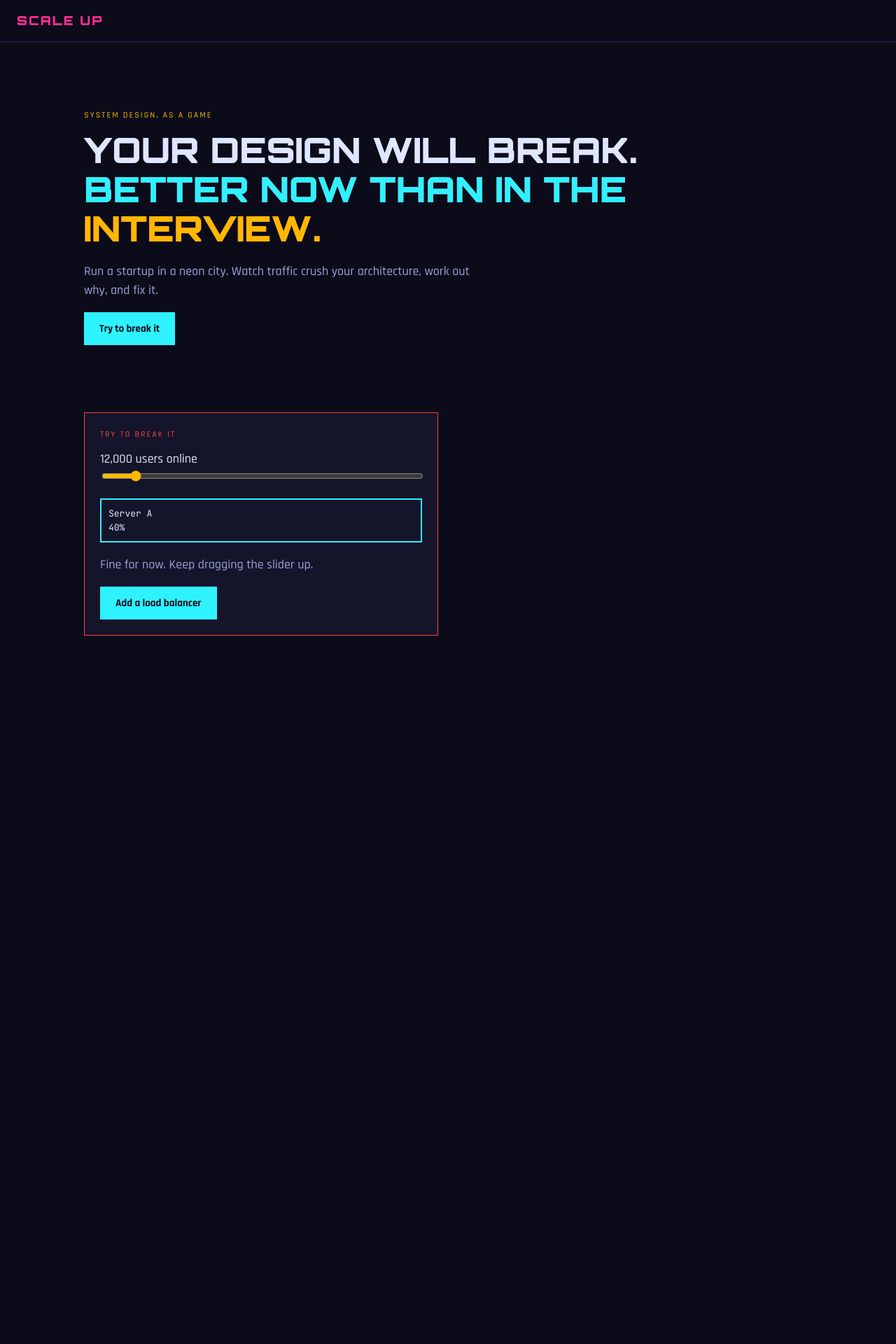
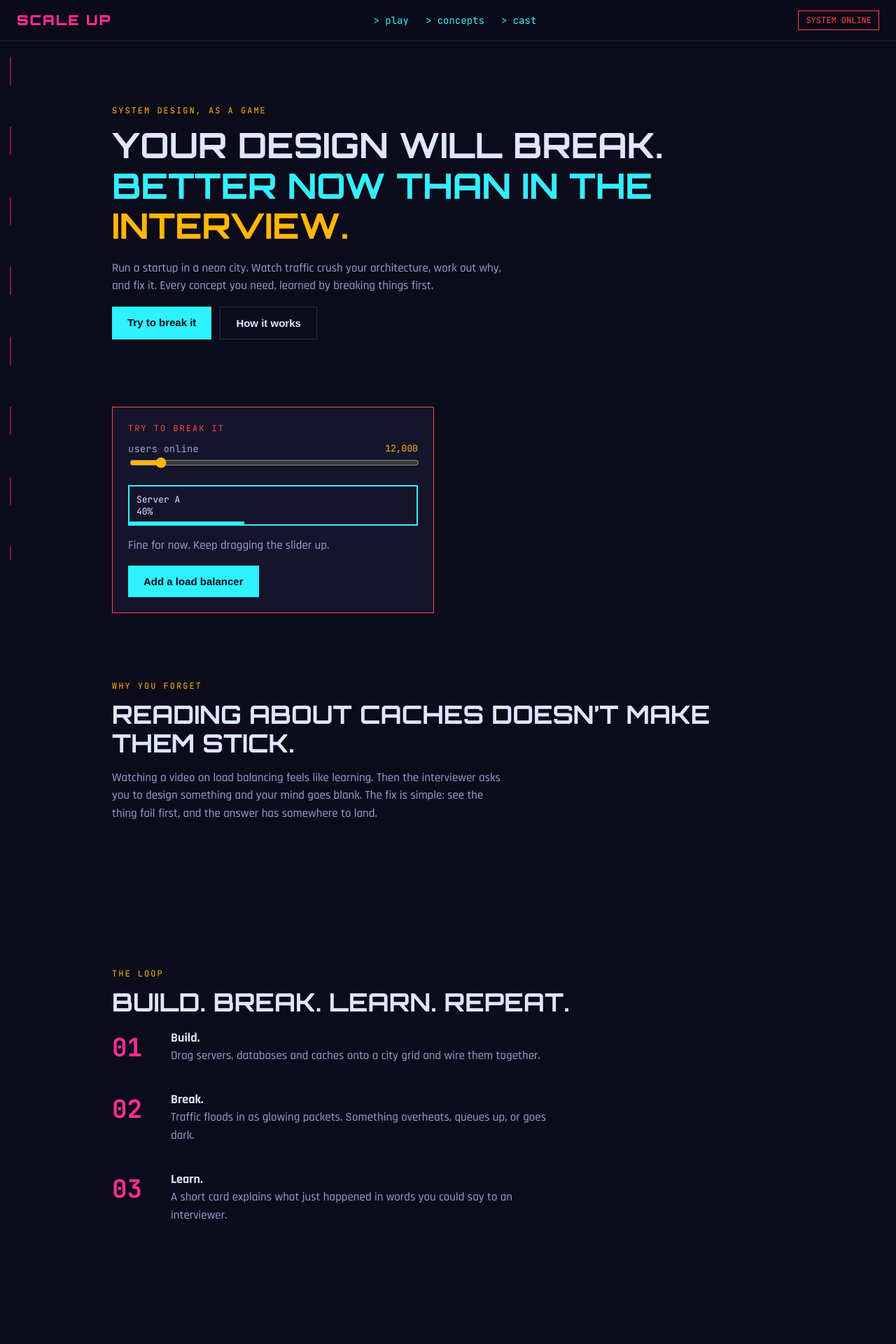
Before and after one commit to himanig20/scale-up, a React (Vite) app: page / in a window 1280 px wide. Shown: the top 1920 px of the page at 70% size. Before the commit the page ends 908 px from the top, so only its background shows below. Built offline with nearby package versions, Linux system fonts and the light colour scheme.

Commit message:
integrate system design game interface

```diff
--- a/src/App.tsx
+++ b/src/App.tsx
@@ -4,10 +4,100 @@ import TryToBreak from "./components/TryToBreak"
 export default function App() {
   return (
     <>
-      <header className="top"><div className="logo">SCALE UP</div></header>
+      <div className="stream" aria-hidden="true" />
+      <header className="top">
+        <div className="logo">SCALE UP</div>
+        <nav className="m">
+          <a href="#try">&gt; play</a>
+          <a href="#loop">&gt; concepts</a>
+          <a href="#cast">&gt; cast</a>
+        </nav>
+        <div className="clock m">SYSTEM ONLINE</div>
+      </header>
       <main className="wrap">
         <Hero />
         <TryToBreak />
+        <section>
+          <div className="k">WHY YOU FORGET</div>
+          <h2>Reading about caches doesn’t make them stick.</h2>
+          <p>
+            Watching a video on load balancing feels like learning. Then the
+            interviewer asks you to design something and your mind goes blank.
+            The fix is simple: see the thing fail first, and the answer has
+            somewhere to land.
+          </p>
+        </section>
+        <section id="loop">
+          <div className="k">THE LOOP</div>
+          <h2>Build. Break. Learn. Repeat.</h2>
+          <div className="steps">
+            {[
+              ["01", "Build.", "Drag servers, databases and caches onto a city grid and wire them together."],
+              ["02", "Break.", "Traffic floods in as glowing packets. Something overheats, queues up, or goes dark."],
+              ["03", "Learn.", "A short card explains what just happened in words you could say to an interviewer."],
+            ].map(([number, title, copy]) => (
+              <div className="step" key={number}>
+                <div className="num m">{number}</div>
+                <div><b>{title}</b><p>{copy}</p></div>
+              </div>
+            ))}
+          </div>
+        </section>
+        <section>
+          <div className="k">PLAYGROUND</div>
+          <h2>Drag the pieces. Wire your own city.</h2>
+          <p>Grab any block and move it. The links follow. This is where levels will happen.</p>
+          <div className="pg">
+            <div className="link l1" aria-hidden="true" />
+            <div className="link l2" aria-hidden="true" />
+            <div className="link l3" aria-hidden="true" />
+            {["CLIENTS", "LOAD BALANCER", "SERVER A", "SERVER B", "DATABASE"].map((node, i) => (
+              <div className={`nd node-${i}`} key={node}>{node}</div>
+            ))}
+          </div>
+        </section>
+        <section id="cast">
+          <div className="k">THE CAST</div>
+          <h2>Your team is a mess. Naturally.</h2>
+          <div className="cast">
+            {[
+              ["The Visionary", "Changes the plan mid-level. Wants it on Mars by Friday.", "var(--mg)"],
+              ["Grumpy Senior Engineer", "Explains concepts. Roasts your single point of failure.", "var(--cy)"],
+              ["The Investor", "Hates overengineering. Loves a low cloud bill.", "var(--am)"],
+              ["The Intern", "Asks the naive questions you should be asking.", "var(--tx)"],
+            ].map(([name, copy, color]) => (
+              <div className="card cast-card" key={name}>
+                <b style={{ color }}>{name}</b><span>{copy}</span>
+              </div>
+            ))}
+          </div>
+        </section>
+        <section>
+          <div className="k">THREE WAYS TO PLAY</div>
+          <h2>Not every level is a build.</h2>
+          <div className="modes">
+            <div className="card"><b className="cy">Build</b><span>Design from scratch as your product grows from garage to global.</span></div>
+            <div className="card"><b className="rd">Incident</b><span>It’s 3 AM. Read the logs, find the root cause, patch the design.</span></div>
+            <div className="card"><b className="am">Launch Day</b><span>Run a worldwide launch from mission control and keep every region up.</span></div>
+          </div>
+        </section>
+        <section>
+          <div className="k">A TASTE OF 3 AM</div>
+          <h2>Something is wrong with the database.</h2>
+          <div className="term m">
+            <div>03:09:41 api-1 GET /checkout 200 112ms</div>
+            <div className="warn">03:10:30 api-1 slow query 2.8s: SELECT * FROM orders</div>
+            <div className="warn">03:11:05 db-1 connections 498/500</div>
+            <div className="error">03:11:40 api-3 ERROR timeout waiting for db</div>
+            <div className="error">03:12:18 db-1 CPU 99%, disk reads 40x normal</div>
+            <div>&gt; what is the root cause?_</div>
+          </div>
+        </section>
+        <footer>
+          <h2>Ready when you are.</h2>
+          <p>Level 1 is being built. Come back soon, or follow along with the project.</p>
+          <button className="btn" disabled>Level 1 coming soon</button>
+        </footer>
       </main>
     </>
   )
--- a/src/components/Hero.tsx
+++ b/src/components/Hero.tsx
@@ -1,17 +1,16 @@
 export default function Hero() {
   const line = "Better now than in the interview."
   return (
-    <section style={{ padding: "96px 0" }}>
-      <div className="k">SYSTEM DESIGN, AS A GAME</div>
-      <h1>
-        Your design will break.{" "}
-        <span className="glitch" data-t={line}>{line}</span>
-      </h1>
-      <p>
-        Run a startup in a neon city. Watch traffic crush your architecture,
-        work out why, and fix it.
-      </p>
-      <button className="btn">Try to break it</button>
+    <section className="hero">
+      <div>
+        <div className="k">SYSTEM DESIGN, AS A GAME</div>
+        <h1>Your design will break. <span className="glitch" data-t={line}>{line}</span></h1>
+        <p>Run a startup in a neon city. Watch traffic crush your architecture, work out why, and fix it. Every concept you need, learned by breaking things first.</p>
+        <div className="actions">
+          <a className="btn" href="#try">Try to break it</a>
+          <a className="btn outline" href="#loop">How it works</a>
+        </div>
+      </div>
     </section>
   )
 }
--- a/src/components/TrytoBreak.tsx
+++ b/src/components/TrytoBreak.tsx
@@ -18,9 +18,9 @@ export default function TryToBreak() {
   }
 
   return (
-    <div className="card">
+    <div className="card sim" id="try">
       <div className="k" style={{ color: "var(--rd)" }}>TRY TO BREAK IT</div>
-      <div>{(users * 1000).toLocaleString("en-US")} users online</div>
+      <div className="user-count"><span>users online</span><strong>{(users * 1000).toLocaleString("en-US")}</strong></div>
       <input
         type="range" min={1} max={120} value={users}
         onChange={(e) => setUsers(Number(e.target.value))}
@@ -30,6 +30,7 @@ export default function TryToBreak() {
           <div key={s.name} className={`srv ${s.status}`}>
             Server {s.name}<br />
             {s.status === "down" ? "DOWN" : Math.round(s.load) + "%"}
+            <i style={{ width: `${Math.min(s.load, 100)}%` }} />
           </div>
         ))}
       </div>
--- a/src/index.css
+++ b/src/index.css
@@ -1,22 +1,75 @@
-:root{--bg:#0b0b1a;--panel:#14142b;--line:#2a2a55;--tx:#dfe6ff;--mu:#9aa3d6;--cy:#2ef2ff;--mg:#ff2e93;--am:#ffb800;--rd:#ff4545;color-scheme:dark}
-body{margin:0;background:var(--bg);color:var(--tx);font-family:Rajdhani,system-ui,sans-serif;font-size:18px;line-height:1.5}
-.wrap{max-width:1040px;margin:0 auto;padding:0 24px}
-.top{display:flex;justify-content:space-between;align-items:center;padding:16px 24px;border-bottom:1px solid var(--line)}
-.logo{font-family:Orbitron,sans-serif;font-weight:900;letter-spacing:2px;color:var(--mg)}
-.k{font-size:12px;letter-spacing:2px;color:var(--am);margin-bottom:12px}
-h1{font-family:Orbitron,sans-serif;font-weight:900;text-transform:uppercase;font-size:clamp(24px,4.2vw,50px);line-height:1.12;margin:0 0 20px}
-p{color:var(--mu);max-width:560px}
-.btn{border:0;font:700 15px Rajdhani,sans-serif;padding:14px 22px;background:var(--cy);color:var(--bg);cursor:pointer}
-.glitch{position:relative;display:inline-block;color:var(--mg)}
-.glitch::before,.glitch::after{content:attr(data-t);position:absolute;left:0;top:0;width:100%}
-.glitch::before{color:var(--cy);clip-path:inset(0 0 55% 0);animation:gl1 3s infinite steps(1)}
-.glitch::after{color:var(--am);clip-path:inset(55% 0 0 0);animation:gl2 3.4s infinite steps(1)}
-@keyframes gl1{0%,90%{transform:none}92%{transform:translate(-4px,1px)}96%{transform:translate(4px,-1px)}}
-@keyframes gl2{0%,86%{transform:none}88%{transform:translate(4px,0)}94%{transform:translate(-4px,1px)}}
+:root {
+  --bg: #0b0b1a;
+  --panel: #14142b;
+  --line: #2a2a55;
+  --tx: #dfe6ff;
+  --mu: #9aa3d6;
+  --cy: #2ef2ff;
+  --mg: #ff2e93;
+  --am: #ffb800;
+  --rd: #ff4545;
+  color-scheme: dark;
+  font-family: Rajdhani, system-ui, sans-serif;
+}
 
-.card{background:var(--panel);border:1px solid var(--rd);padding:22px;max-width:460px}
-.card input{width:100%;accent-color:var(--am)}
-.srvs{display:flex;gap:10px;margin:16px 0}
-.srv{flex:1;border:2px solid var(--cy);padding:10px;font-family:"JetBrains Mono",monospace;font-size:13px}
-.srv.warn{border-color:var(--am)}
-.srv.down{border-color:var(--rd);color:var(--rd);box-shadow:0 0 20px var(--rd)}
+* { box-sizing: border-box; }
+html { scroll-behavior: smooth; }
+body { margin: 0; background: var(--bg); color: var(--tx); font-size: 18px; line-height: 1.5; overflow-x: hidden; }
+a { color: inherit; text-decoration: none; }
+.m { font-family: "JetBrains Mono", ui-monospace, monospace; }
+.top { position: fixed; inset: 0 0 auto; z-index: 20; display: flex; justify-content: space-between; align-items: center; padding: 14px 24px; background: rgba(11, 11, 26, .86); backdrop-filter: blur(8px); border-bottom: 1px solid var(--line); }
+.logo { font-family: Orbitron, sans-serif; font-weight: 900; letter-spacing: 2px; color: var(--mg); font-size: 20px; }
+nav { display: flex; gap: 24px; color: var(--cy); font-size: 14px; }
+.clock { color: var(--rd); border: 1px solid var(--rd); padding: 4px 10px; font-size: 12px; }
+.stream { position: fixed; left: 14px; top: 0; bottom: 0; width: 2px; z-index: 5; background: repeating-linear-gradient(180deg, transparent 0 60px, var(--mg) 60px 100px); opacity: .5; animation: flow 3s linear infinite; }
+@keyframes flow { to { background-position: 0 200px; } }
+.wrap { max-width: 1040px; margin: 0 auto; padding: 0 24px 0 40px; }
+section { padding: 96px 0; }
+.hero { padding-top: 150px; display: grid; grid-template-columns: repeat(auto-fit, minmax(300px, 1fr)); gap: 48px; align-items: center; }
+.k { color: var(--am); font: 12px "JetBrains Mono", monospace; letter-spacing: 2px; margin-bottom: 12px; }
+h1, h2 { font-family: Orbitron, sans-serif; text-transform: uppercase; line-height: 1.15; }
+h1 { font-size: clamp(24px, 4.2vw, 50px); margin: 0 0 20px; }
+h2 { font-size: clamp(22px, 3.3vw, 36px); margin: 0 0 16px; }
+.glitch { position: relative; display: inline-block; color: var(--mg); }
+.glitch::before, .glitch::after { content: attr(data-t); position: absolute; inset: 0; width: 100%; }
+.glitch::before { color: var(--cy); clip-path: inset(0 0 55% 0); animation: gl1 3s infinite steps(1); }
+.glitch::after { color: var(--am); clip-path: inset(55% 0 0 0); animation: gl2 3.4s infinite steps(1); }
+@keyframes gl1 { 0%, 90% { transform: none; } 92% { transform: translate(-4px, 1px); } 96% { transform: translate(4px, -1px); } }
+@keyframes gl2 { 0%, 86% { transform: none; } 88% { transform: translate(4px); } 94% { transform: translate(-4px, 1px); } }
+p { color: var(--mu); font-size: 17px; max-width: 560px; margin: 0 0 16px; }
+.actions { display: flex; gap: 12px; flex-wrap: wrap; }
+.btn { display: inline-block; border: 0; font: 700 15px "Chakra Petch", sans-serif; padding: 14px 22px; background: var(--cy); color: var(--bg); cursor: pointer; }
+.btn.outline { background: transparent; color: var(--tx); border: 1px solid var(--line); }
+.card { background: var(--panel); border: 1px solid var(--line); padding: 22px; }
+.sim { border-color: var(--rd); max-width: 460px; }
+.user-count { display: flex; justify-content: space-between; font: 13px "JetBrains Mono", monospace; }
+.user-count span { color: var(--mu); }
+.user-count strong { color: var(--am); font-weight: 400; }
+input[type=range] { width: 100%; accent-color: var(--am); }
+.srvs { display: flex; gap: 10px; margin: 16px 0; }
+.srv { flex: 1; position: relative; overflow: hidden; border: 2px solid var(--cy); padding: 10px; font: 13px "JetBrains Mono", monospace; }
+.srv i { position: absolute; left: 0; bottom: 0; height: 4px; background: var(--cy); }
+.srv.warn { border-color: var(--am); }
+.srv.warn i { background: var(--am); }
+.srv.down { border-color: var(--rd); color: var(--rd); box-shadow: 0 0 20px var(--rd); }
+.srv.down i { background: var(--rd); }
+.steps { display: grid; gap: 20px; }
+.step { display: flex; gap: 20px; align-items: flex-start; }
+.num { color: var(--mg); font-size: 36px; font-weight: 700; min-width: 64px; }
+.cast, .modes { display: grid; grid-template-columns: repeat(auto-fit, minmax(210px, 1fr)); gap: 16px; margin-top: 28px; }
+.cast-card:hover { border-color: var(--cy); transform: translateY(-4px); }
+.card b { display: block; margin-bottom: 6px; }
+.card span { color: var(--mu); font-size: 14px; }
+.cy { color: var(--cy); }.am { color: var(--am); }.rd { color: var(--rd); }
+.term { background: #07070f; border: 1px solid var(--line); padding: 20px; font-size: 13px; line-height: 1.9; min-height: 230px; color: var(--mu); overflow-x: auto; }
+.warn { color: var(--am); }.error { color: #ff6b6b; }
+.pg { position: relative; height: 380px; border: 1px dashed var(--line); background: rgba(20, 20, 43, .8); margin-top: 24px; overflow: hidden; }
+.nd { position: absolute; z-index: 2; padding: 12px 14px; border: 2px solid var(--cy); color: var(--cy); background: var(--bg); font: 12px "JetBrains Mono", monospace; }
+.node-0 { left: 4%; top: 42%; }.node-1 { left: 26%; top: 42%; border-color: var(--mg); color: var(--mg); }.node-2 { left: 52%; top: 10%; }.node-3 { left: 52%; top: 74%; }.node-4 { left: 76%; top: 42%; border-color: var(--am); color: var(--am); }
+.link { position: absolute; z-index: 1; height: 2px; background: repeating-linear-gradient(90deg, var(--mg) 0 6px, transparent 6px 12px); transform-origin: left center; }
+.l1 { left: 15%; top: 50%; width: 15%; }.l2 { left: 40%; top: 47%; width: 17%; transform: rotate(-25deg); }.l3 { left: 40%; top: 55%; width: 17%; transform: rotate(25deg); }
+footer { padding: 64px 0 96px; text-align: center; }
+footer p { margin: 0 auto 24px; }
+button:disabled { opacity: .6; cursor: not-allowed; }
+@media (max-width: 640px) { nav, .clock { display: none; } .wrap { padding-left: 32px; } }
+@media (prefers-reduced-motion: reduce) { *, html { animation: none !important; transition: none !important; scroll-behavior: auto; } }
```
